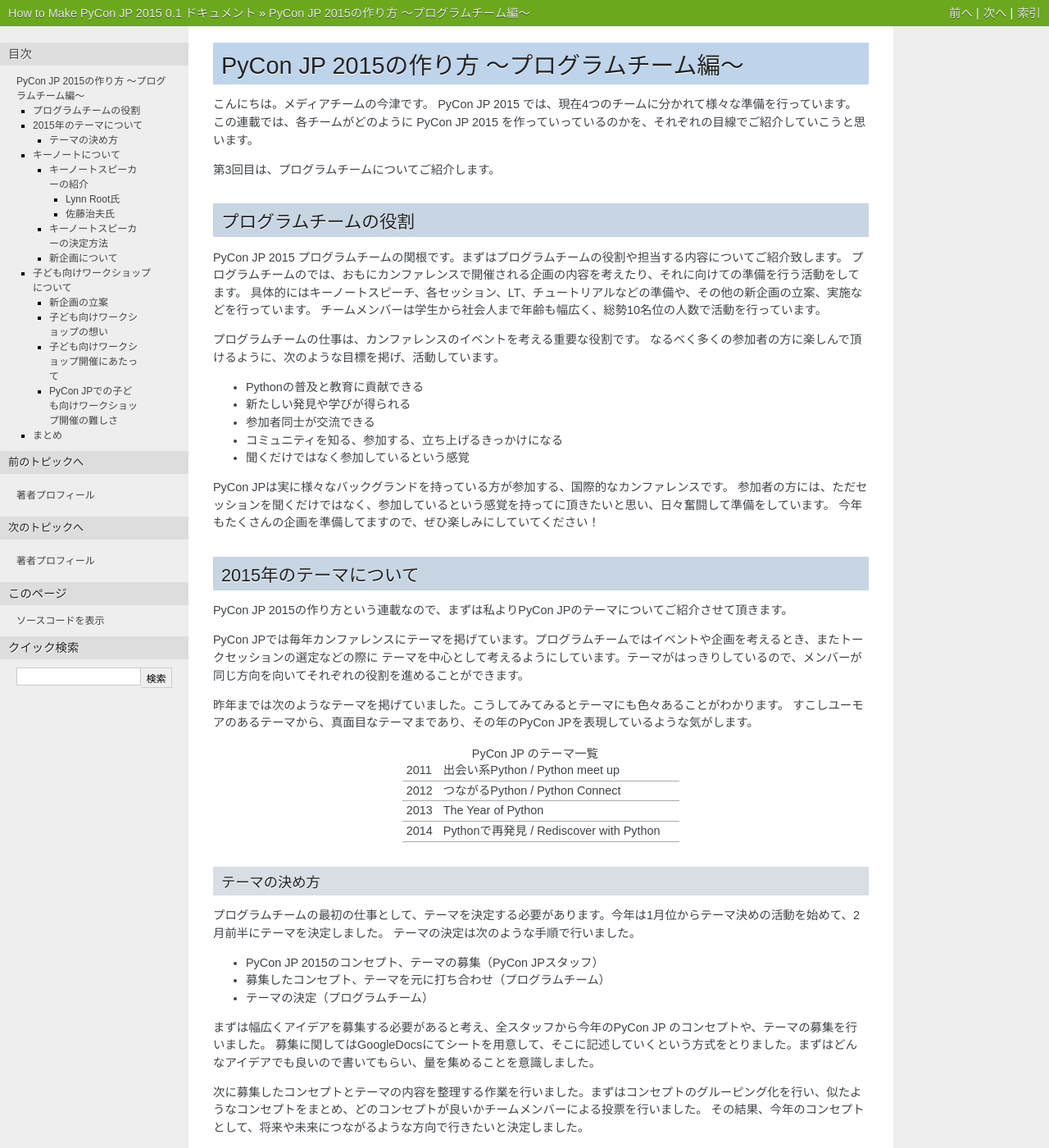
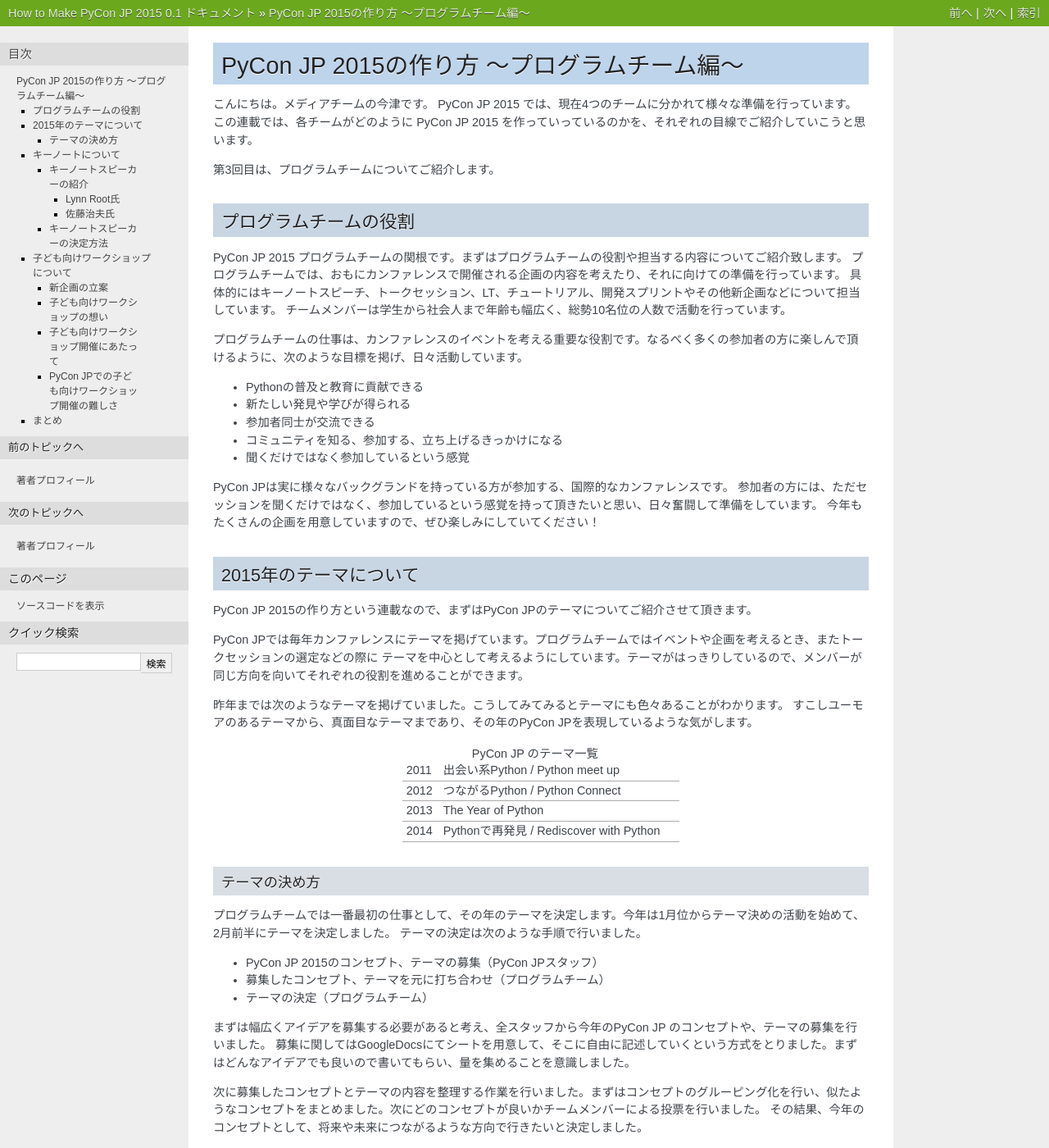
Before and after one commit to pyconjp/reports2015, a Sphinx documentation site: the page built from how-to-make/source/03_program.rst, in a window 1280 px wide and 1400 px high. Shown: the whole window at 82% size. Built offline with Sphinx 7.4.7, drawn with Linux system fonts in a browser that asks for light colours; some of the changed text lies outside the part shown.

Commit message:
Modify thema

```diff
--- a/how-to-make/source/03_program.rst
+++ b/how-to-make/source/03_program.rst
@@ -11,12 +11,11 @@
 ===============================
 
 PyCon JP 2015 プログラムチームの関根です。まずはプログラムチームの役割や担当する内容についてご紹介致します。
-プログラムチームのでは、おもにカンファレンスで開催される企画の内容を考えたり、それに向けての準備を行う活動をしてます。
-具体的にはキーノートスピーチ、各セッション、LT、チュートリアルなどの準備や、その他の新企画の立案、実施などを行っています。
+プログラムチームでは、おもにカンファレンスで開催される企画の内容を考えたり、それに向けての準備を行っています。
+具体的にはキーノートスピーチ、トークセッション、LT、チュートリアル、開発スプリントやその他新企画などについて担当しています。
 チームメンバーは学生から社会人まで年齢も幅広く、総勢10名位の人数で活動を行っています。
 
-プログラムチームの仕事は、カンファレンスのイベントを考える重要な役割です。
-なるべく多くの参加者の方に楽しんで頂けるように、次のような目標を掲げ、活動しています。
+プログラムチームの仕事は、カンファレンスのイベントを考える重要な役割です。なるべく多くの参加者の方に楽しんで頂けるように、次のような目標を掲げ、日々活動しています。
 
 * Pythonの普及と教育に貢献できる
 * 新たしい発見や学びが得られる
@@ -25,13 +24,13 @@
 * 聞くだけではなく参加しているという感覚
 
 PyCon JPは実に様々なバックグランドを持っている方が参加する、国際的なカンファレンスです。
-参加者の方には、ただセッションを聞くだけではなく、参加しているという感覚を持ってに頂きたいと思い、日々奮闘して準備をしています。
-今年もたくさんの企画を準備してますので、ぜひ楽しみにしていてください！
+参加者の方には、ただセッションを聞くだけではなく、参加しているという感覚を持って頂きたいと思い、日々奮闘して準備をしています。
+今年もたくさんの企画を用意していますので、ぜひ楽しみにしていてください！
 
 
 2015年のテーマについて
 ==============================
-PyCon JP 2015の作り方という連載なので、まずは私よりPyCon JPのテーマについてご紹介させて頂きます。
+PyCon JP 2015の作り方という連載なので、まずはPyCon JPのテーマについてご紹介させて頂きます。
 
 PyCon JPでは毎年カンファレンスにテーマを掲げています。プログラムチームではイベントや企画を考えるとき、またトークセッションの選定などの際に
 テーマを中心として考えるようにしています。テーマがはっきりしているので、メンバーが同じ方向を向いてそれぞれの役割を進めることができます。
@@ -55,7 +54,7 @@
 テーマの決め方
 ----------------------------
 
-プログラムチームの最初の仕事として、テーマを決定する必要があります。今年は1月位からテーマ決めの活動を始めて、2月前半にテーマを決定しました。
+プログラムチームでは一番最初の仕事として、その年のテーマを決定します。今年は1月位からテーマ決めの活動を始めて、2月前半にテーマを決定しました。
 テーマの決定は次のような手順で行いました。
 
 * PyCon JP 2015のコンセプト、テーマの募集（PyCon JPスタッフ）
@@ -63,30 +62,29 @@
 * テーマの決定（プログラムチーム）
 
 まずは幅広くアイデアを募集する必要があると考え、全スタッフから今年のPyCon JP のコンセプトや、テーマの募集を行いました。
-募集に関してはGoogleDocsにてシートを用意して、そこに記述していくという方式をとりました。まずはどんなアイデアでも良いので書いてもらい、量を集めることを意識しました。
+募集に関してはGoogleDocsにてシートを用意して、そこに自由に記述していくという方式をとりました。まずはどんなアイデアでも良いので書いてもらい、量を集めることを意識しました。
 
-次に募集したコンセプトとテーマの内容を整理する作業を行いました。まずはコンセプトのグルーピング化を行い、似たようなコンセプトをまとめ、どのコンセプトが良いかチームメンバーによる投票を行いました。
+次に募集したコンセプトとテーマの内容を整理する作業を行いました。まずはコンセプトのグルーピング化を行い、似たようなコンセプトをまとめました。次にどのコンセプトが良いかチームメンバーによる投票を行いました。
 その結果、今年のコンセプトとして、将来や未来につながるような方向で行きたいと決定しました。
 
-コンセプトが決定したので、次にその内容を元に、今年のテーマを話し合いにより決定しました。
+コンセプトが決定したので、その内容を元に、今年のテーマを話し合いにより決定しました。
 未来や将来につながるようなキーワードが良いと何度も何度も議論を重ね、最終的には「Possibilities of Python」に決定しました。
 「Possibilities of Python」には次のような思いが込められています。
 
 * 可能性という言葉は色々拡げられる
 * 昨年の言葉と同じく汎用的に使用できる
-* 昨年のRediscoveryから次のステップへ行くイメージ
+* 昨年のRediscover with Pythonから次のステップへ行くイメージ
 * 参加者、スタッフ、スピーカーなど色々な人々の状況に合わせて使える
 * PyConに関わる人みんなに可能性がある
 * ポジティブなイメージ
 * プログラムを募集する時、企画を考えるときにアイデアが出しやすい
 * コンセプトとして選んだステップや将来の意味も含める
-* Pythonを使用すると色々な可能性があるイメージを膨らませられる
+* Pythonを使用すると色々な可能性があるというイメージを膨らませられる
 
 .. figure:: images/pyconjp2015.png
 
 
-前述のように今年のテーマは「Possibilities of Python」です。プログラムチーム一丸となって様々な企画の準備を進めています。
-ぜひカンファレンスに参加して、Pythonの可能性を探求しましょう！
+前述のように今年のテーマは「Possibilities of Python」です。プログラムチーム一丸となって様々な企画の準備を進めています。ぜひカンファレンスに参加して、Pythonの可能性を探求しましょう！
 
 キーノートについて
 ==============================
@@ -155,15 +153,6 @@
 Daisuke SAITO
 
 
-新企画について
-----------------------------
-
-  * 子供用ワークショップ
-  * どういうイベントか？
-  * 何を提供したいか
-  * 見所などの紹介
-
-
 子ども向けワークショップについて
 ================================
 
@@ -225,6 +214,6 @@
 ======
 
 メディアチームの今津です。
-このようにして PyCon JP 2015 の Web サイトが完成し、先日無事公開できました。今後もいろいろな情報を発信していきたいと考えています。
+このようにして PyCon JP 2015 の プログラムチームでは企画の準備を進めています。今年も色々な企画を用意しているので、楽しみにしていてください！
 
 次回は、事務局チームの準備を担当者に紹介してもらう予定です。それでは、次回の更新をお楽しみに！
```
Also changed, not shown: other parts of how-to-make/source/03_program.rst (+4 -4 lines).
